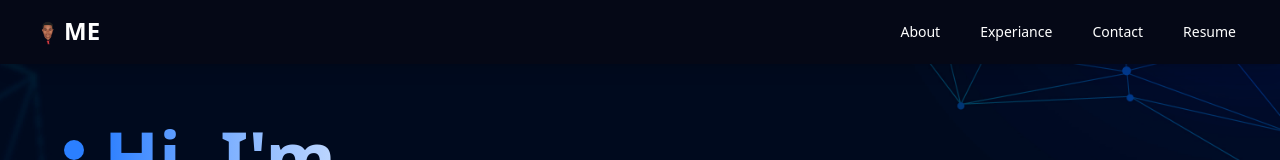
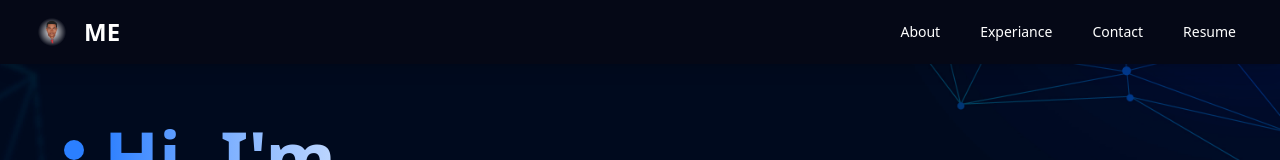
Before and after one commit to Tsega-Get/portfolio, a React (Vite) app: page / in a window 1280 px wide. Shown: the top 160 px of the page. Built offline with nearby package versions, Linux system fonts and the light colour scheme.

Commit message:
bg-[radial-gradient(circle,white,transparent_50%)]

```diff
--- a/src/components/layout/Navbar.tsx
+++ b/src/components/layout/Navbar.tsx
@@ -17,11 +17,13 @@ const Navbar = () => {
             <Link
               smooth
               to="#home" // 2. Point to the #home ID
-              className="text-2xl font-bold text-white"
+              className="flex items-center gap-3 text-2xl font-bold text-white"
               onClick={closeMobileMenu}
             >
-              <img src={face} alt="me" className="inline h-8 w-8" />
-              ME
+              <div className="relative inline-flex items-center justify-center rounded-full bg-[radial-gradient(circle,white,transparent_50%)] p-1">
+                <img src={face} alt="me" className="h-8 w-8 object-cover" />
+              </div>
+              <div>ME</div>
             </Link>
           </div>
 
```
